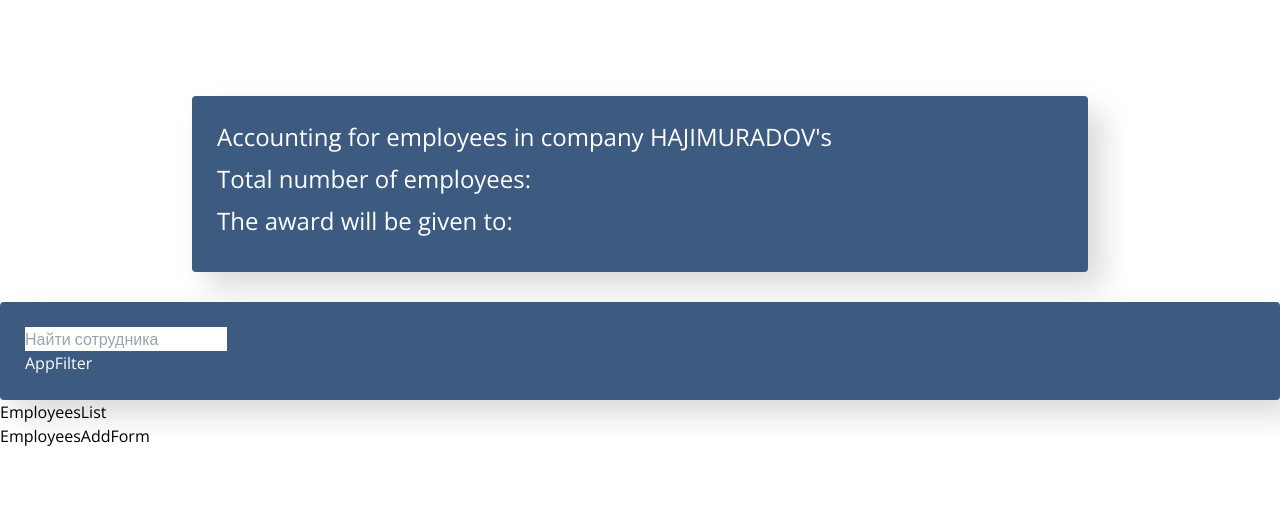
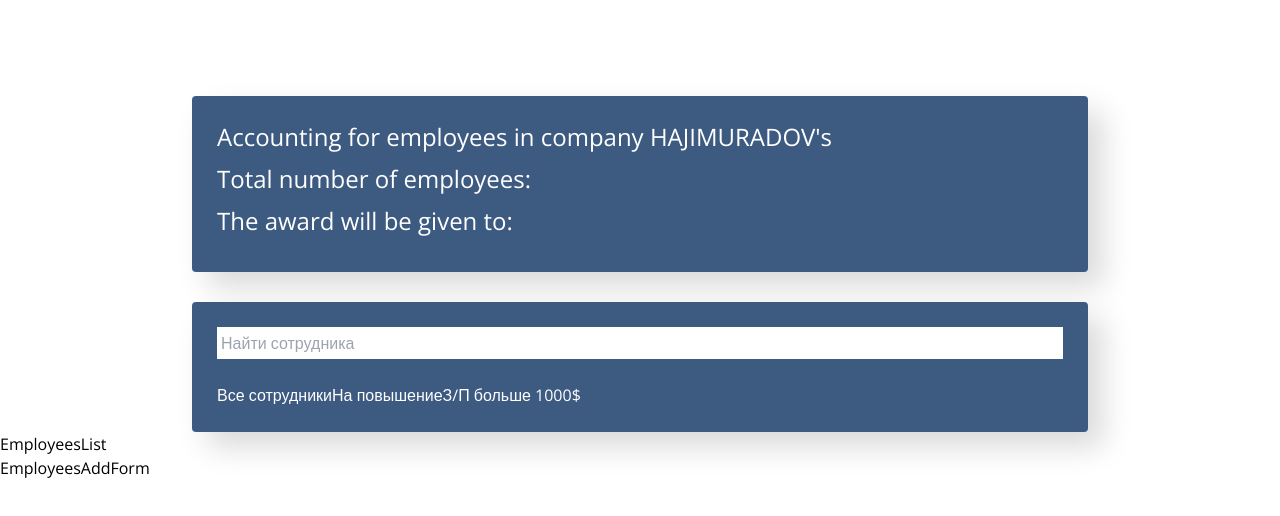
Before and after one commit to FeryazHacimuradov/EmployeesApp, a React (Create React App) app: page / in a window 1280 px wide. Shown: the top 516 px of the page. Built offline with nearby package versions, Linux system fonts and the light colour scheme.

Commit message:
Created Filter Component

```diff
--- a/src/components/AppFilter/AppFilter.jsx
+++ b/src/components/AppFilter/AppFilter.jsx
@@ -2,7 +2,20 @@ import React from 'react'
 
 const AppFilter = () => {
   return (
-    <div>AppFilter</div>
+    <div className="mt-6">
+      <button type="button"
+              className="btn btn-light">
+              Все сотрудники
+      </button>
+      <button type="button"
+              className="btn btn-outline-light">
+              На повышение
+      </button>
+      <button type="button"
+              className="btn btn-outline-light">
+              З/П больше 1000$
+      </button>
+    </div>
   )
 }
 
--- a/src/components/AppInfo/AppInfo.jsx
+++ b/src/components/AppInfo/AppInfo.jsx
@@ -4,7 +4,6 @@ import './appInfo.css';
 const AppInfo = () => {
   return (
     <div className='mt-24'>
-      <div className=''>
       <div className="app-info mx-48 text-2xl rounded bg-white dark:text-gray-200 dark:bg-secondary-dark-bg"
             style={{ backgroundColor: '#3d5a81' }}
             >
@@ -13,7 +12,6 @@ const AppInfo = () => {
         <h2>The award will be given to:</h2>
       </div>
     </div>
-    </div>
   )
 }
 
--- /dev/null
+++ b/src/components/Filter/Filter.jsx
@@ -0,0 +1,16 @@
+import React from 'react';
+import SearchPanel from '../SearchPanel/SearchPanel';
+import AppFilter from '../AppFilter/AppFilter';
+
+const Filter = () => {
+  return (
+    <div className="search-panel mx-48"
+        style={{ backgroundColor: '#3d5a81' }}
+    >
+        <SearchPanel/>
+        <AppFilter/>
+    </div>
+  )
+}
+
+export default Filter;
--- a/src/components/SearchPanel/SearchPanel.jsx
+++ b/src/components/SearchPanel/SearchPanel.jsx
@@ -4,7 +4,7 @@ import './searchPanel.css';
 const SearchPanel = () => {
   return (
     <input type="text"
-      className="form-control search-input "
+      className="form-control search-input w-full p-1 text-black bg-white dark:text-gray-200 dark:bg-secondary-dark-bg"
       placeholder="Найти сотрудника"/>
   )
 }
--- a/src/components/SearchPanel/searchPanel.css
+++ b/src/components/SearchPanel/searchPanel.css
@@ -1,7 +1,6 @@
 .search-panel {
     margin-top: 30px;
     padding: 25px;
-    background-color: #3d5a80;
     border-radius: 4px;
     box-shadow: 15px 15px 30px rgba(0,0,0, .15);
     color: #fff;
--- a/src/components/app/App.js
+++ b/src/components/app/App.js
@@ -1,6 +1,5 @@
 import AppInfo from '../AppInfo/AppInfo';
-import SearchPanel from '../SearchPanel/SearchPanel';
-import AppFilter from '../AppFilter/AppFilter';
+import Filter from '../Filter/Filter';
 import EmployeesList from '../EmployeesList/EmployeesList';
 import EmployeesAddForm from '../EmployeesAddForm/EmployeesAddForm';
 
@@ -11,10 +10,7 @@ const App = () => {
     <div className="app">
         <AppInfo />
 
-        <div className="search-panel">
-            <SearchPanel/>
-            <AppFilter/>
-        </div>
+        <Filter />
 
         <EmployeesList/>
         <EmployeesAddForm/>
```
Lines whose indentation alone changed are shown as unchanged.
